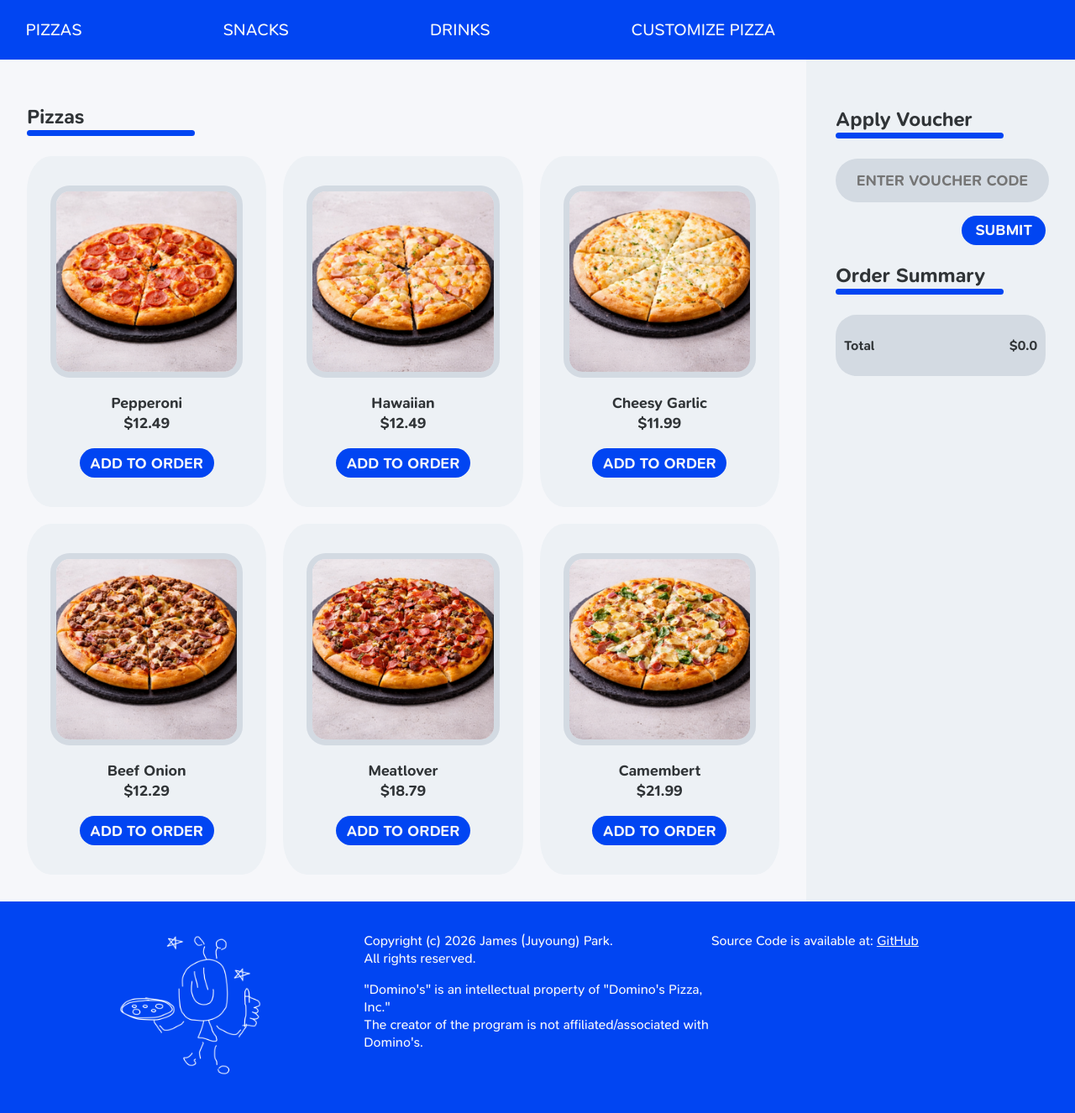
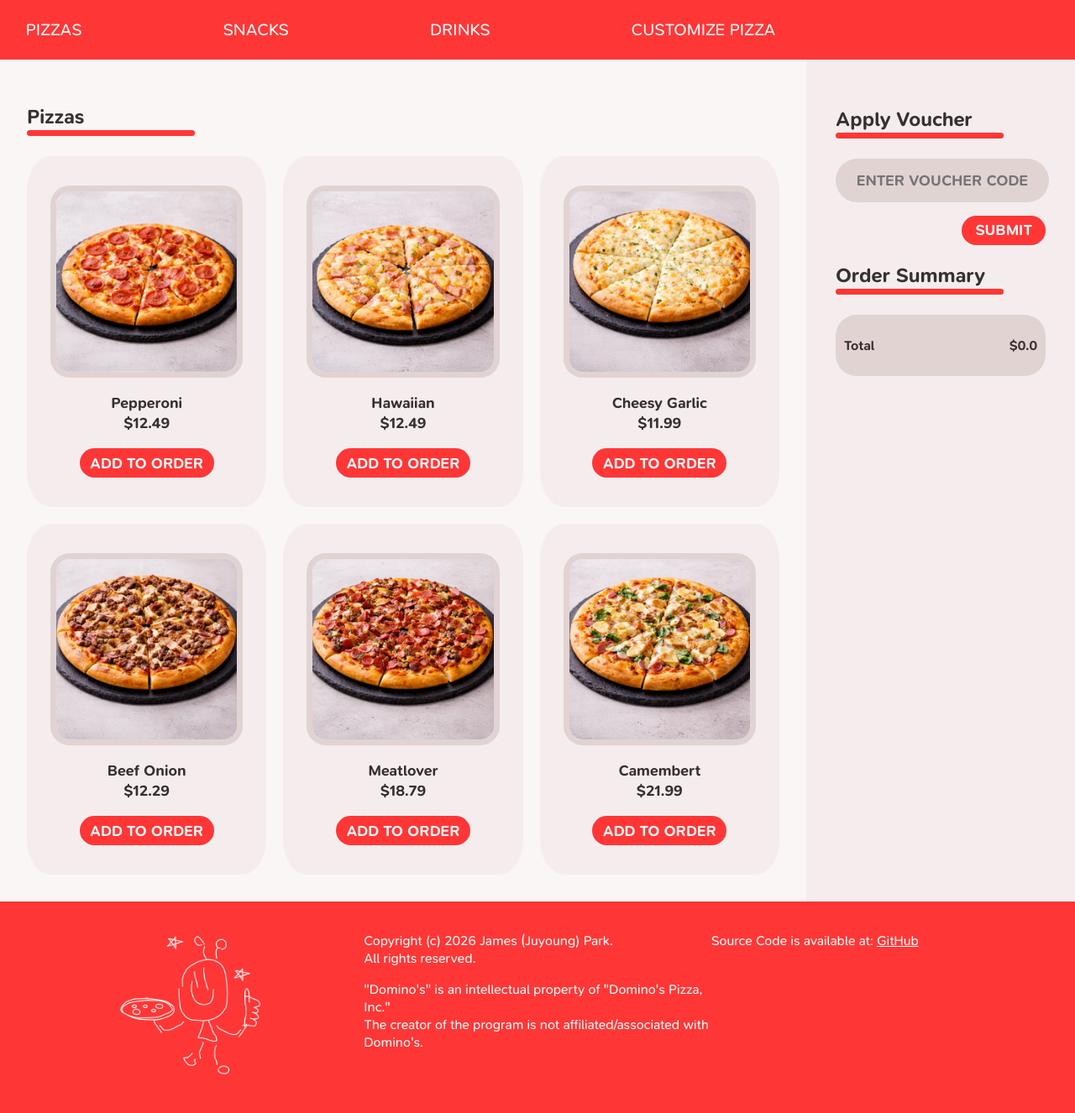
Before and after one commit to sleepywndud/pizza, a Flask app: page / in a window 1280 px wide; the page is wider, and only the part inside the window is pictured. Shown: that part at 84% size. Run offline with Flask 3, Linux system fonts and the light colour scheme; data comes from the database, SQL or seed files in the repository; both versions use the stored data as it was after the commit; data that the repository does not hold is empty.

Commit message:
style: change color palette of website
blue --> red

Co-Authored-By: James Park <parkj2@duck.com>

```diff
--- a/static/css/main.css
+++ b/static/css/main.css
@@ -4,11 +4,11 @@
 }
 
 :root {
-	--white-main: #f6f7fa;
-	--blue-main: #0145f2;
-	--grey-light1: #edf1f5;
-	--grey-light2: #d3dae2;
-	--grey-dark: #303437;
+	--white-main: #faf6f6;
+	--accent-main: #ff3636;
+	--grey-light1: #f5eded;
+	--grey-light2: #e2d3d3;
+	--grey-dark: #373030;
 }
 
 body {
@@ -30,7 +30,7 @@ h2 {
 #line-divider {
 	width: 200px;
 	height: 7px;
-	background-color: var(--blue-main);
+	background-color: var(--accent-main);
 	border-radius: 200px;
 	margin-bottom: 24px;
 }
@@ -44,7 +44,7 @@ h2 {
 	left: 0;
 
 	width: 100%;
-	background-color: var(--blue-main);
+	background-color: var(--accent-main);
 	opacity: 100%;
 	display: flex;
 	align-items: center;
@@ -70,7 +70,7 @@ h2 {
 }
 
 footer {
-	background: var(--blue-main);
+	background: var(--accent-main);
 	margin: 0;
 	padding: 20px;
 	color: var(--white-main);
@@ -157,7 +157,7 @@ footer a {
 	height: 35px;
 	border-radius: 100px;
 	border-style: none;
-	background-color: var(--blue-main);
+	background-color: var(--accent-main);
 	color: var(--white-main);
 	font-weight: bold;
 	font-family: SN Pro;
@@ -186,7 +186,7 @@ form button[name='voucher_code'] {
 	height: 35px;
 	border-radius: 100px;
 	border-style: none;
-	background-color: var(--blue-main);
+	background-color: var(--accent-main);
 	color: var(--white-main);
 	font-weight: bold;
 	font-family: SN Pro;
```
Also changed, not shown: order.db.
